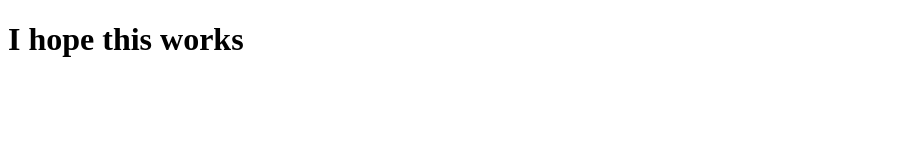
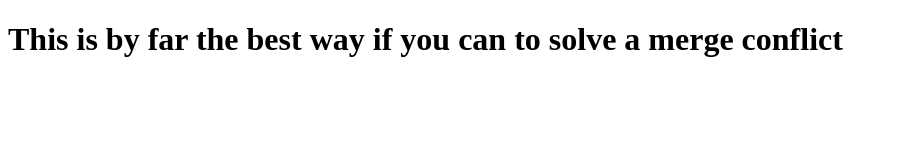
Before and after one commit to melissa-24/jan24gitsession2, a plain HTML site: page index.html in a window 1280 px wide. Shown: the whole page, without its empty margins (0-898 px from the left). Drawn offline with Linux system fonts and the light colour scheme.

Commit message:
updating

```diff
--- a/index.html
+++ b/index.html
@@ -6,6 +6,6 @@
     <title>Document</title>
 </head>
 <body>
-    <h1>I hope this works</h1>
+    <h1>This is by far the best way if you can to solve a merge conflict</h1>
 </body>
 </html>
```
